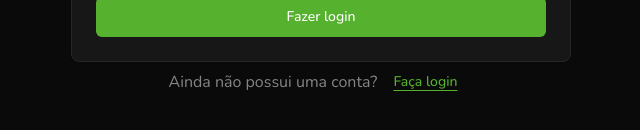
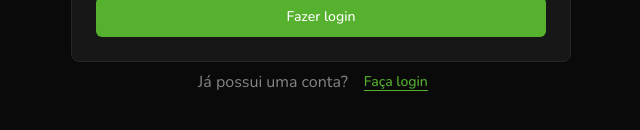
Before and after one commit to Diasszx/finance-track, a React (Vite) app: page /signup in a window 1280 px wide. Shown: the part 626-756 px from the top of the page, without its empty margins (319-959 px from the left). Built offline with nearby package versions, Linux system fonts and the light colour scheme.

Commit message:
fix: text have account on signup page

```diff
--- a/src/pages/signup.jsx
+++ b/src/pages/signup.jsx
@@ -234,7 +234,7 @@ const SignupPage = () => {
         </CardFooter>
       </Card>
       <div className="flex items-center justify-center">
-        <p className="text-center opacity-50">Ainda não possui uma conta?</p>
+        <p className="text-center opacity-50">Já possui uma conta?</p>
         <Button variant="link" asChild>
           <Link to="/login" className="underline">
             Faça login
```
